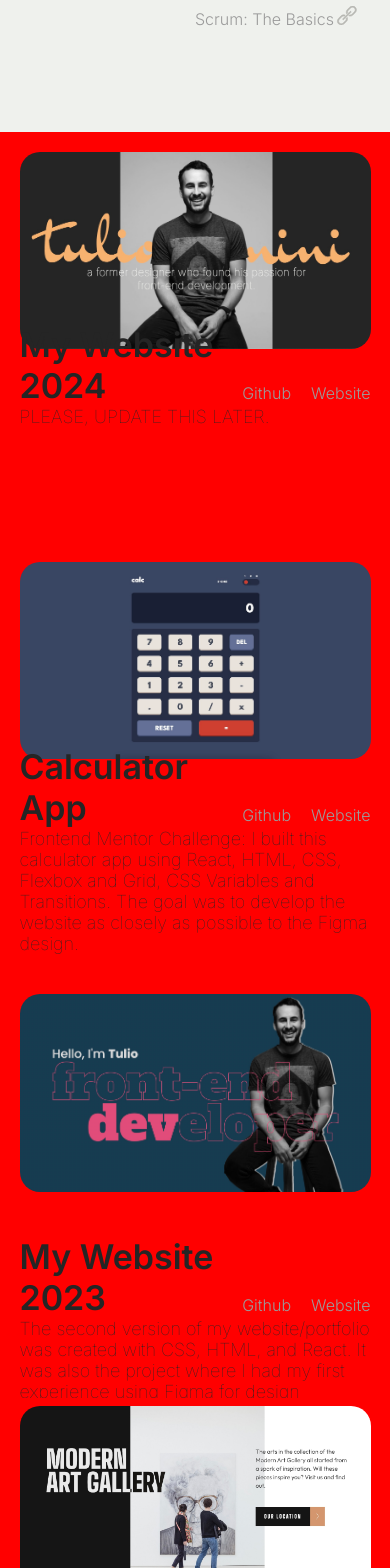
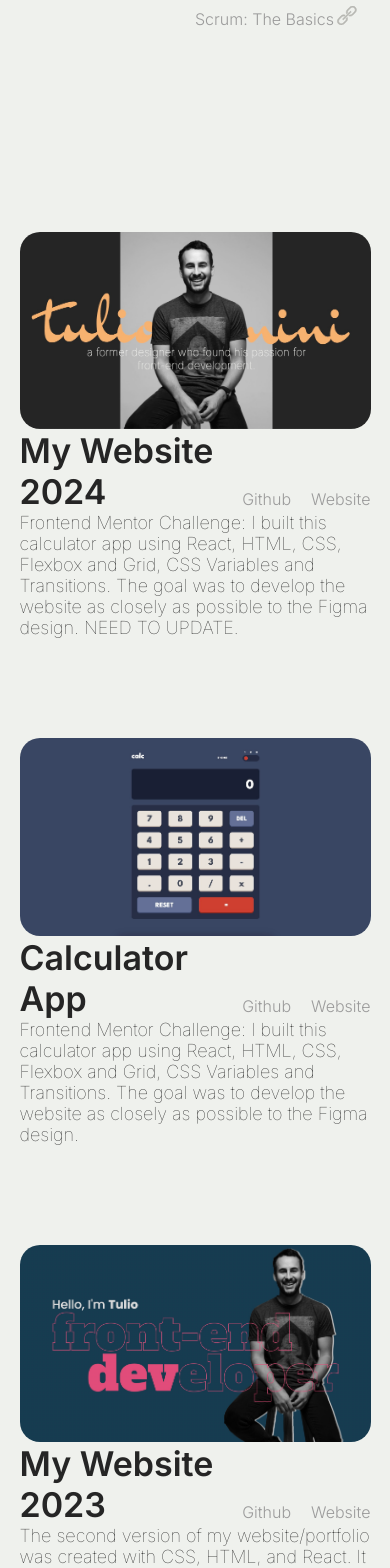
Before and after one commit to t-minini/my-website-v3, a React (Create React App) app: page / in a window 390 px wide. Shown: the part 2400-3968 px from the top of the page. Built offline with nearby package versions, Linux system fonts and the light colour scheme; a web font is replaced by a local one.

Commit message:
media query for ipad vertical ready

```diff
--- a/src/components/projects/Projects.jsx
+++ b/src/components/projects/Projects.jsx
@@ -1,17 +1,43 @@
-import { useRef, useState } from 'react';
+import { useRef, useState, useEffect  } from 'react';
 import style from './Projects.module.css';
 import projectsJSON from '../../projects.json';
 import { motion, useScroll, useTransform } from 'framer-motion';
 
 const ProjectCard = ({ projectsJSON }) => {
   const [isHovered, setIsHovered] = useState(false);
+  const [animationValues, setAnimationValues] = useState([-400, 400]);
+
 
   const ref = useRef();
 
   const { scrollYProgress } = useScroll({
     target: ref,
   });
-  const y = useTransform(scrollYProgress, [0, 1], [-400, 400]);
+
+  useEffect(() => {
+    // Update animation values based on screen size
+    const updateAnimationValues = () => {
+      const screenWidth = window.innerWidth;
+
+      // Adjust these values based on your requirements
+      if (screenWidth <= 820) {
+        setAnimationValues([-0, 0]);
+      } else {
+        setAnimationValues([-400, 400]);
+      }
+    };
+
+    // Call the function on mount and window resize
+    updateAnimationValues();
+    window.addEventListener('resize', updateAnimationValues);
+
+    // Cleanup event listener on component unmount
+    return () => {
+      window.removeEventListener('resize', updateAnimationValues);
+    };
+  }, []); // Empty dependency array means this effect runs once on mount
+
+  const y = useTransform(scrollYProgress, [0, 1], animationValues);
 
   return (
     <section
--- a/src/components/projects/Projects.module.css
+++ b/src/components/projects/Projects.module.css
@@ -65,28 +65,18 @@
 /* iPad Air 820 x 1180  */
 @media only screen and (max-width: 820px) {
   .container {
-    /* display: flex; */
-    /* align-items: center; */
-    /* justify-content: center; */
     height: 50vh;
     flex-direction: column;
-    margin: auto;
-    /* overflow: hidden; */
-    /* padding: 5%; */
-    background-color: red;
+    padding: 10rem 5% 0rem 5%;
+    height: fit-content;
+  }
+
+  .container:last-child {
+    padding-bottom: 5%;
   }
 
   .imageContainer {
-    flex: 2;
     padding-right: 0;
-  }
-
-  .textContainer {
-    /* flex: 2; */
-    /* display: flex; */
-    /* flex-direction: column; */
-    /* align-items: flex-start; */
-    /* justify-content: center; */
   }
 }
 
--- a/src/projects.json
+++ b/src/projects.json
@@ -21,7 +21,7 @@
     "project": "Where to Go?",
     "github": "https://github.com/t-minini/where-to-go-front",
     "website": "https://wheretogo-tm.netlify.app/",
-    "description": "For our bootcamp final project, two classmates and I created a full-stack e-commerce website using CSS, HTML, React, Ant Design, ExpressJS, MongoDB, and NodeJS."
+    "description": "For our bootcamp final project, two classmates and I created a full-stack e-commerce website using CSS, HTML, React, Ant Design, ExpressJS, MongoDB, and NodeJS. NEED TO UPDATE. 3 LINES."
   },
   {
     "id": "004",
@@ -29,7 +29,7 @@
     "project": "My Website 2022",
     "github": "https://github.com/t-minini/my-website",
     "website": "https://tulio-minini-v1.netlify.app/",
-    "description": "My very first website/portfolio featuring a mix of CSS, HTML, React, Bootstrap and some cool animations created with vanilla JavaScript and React.js."
+    "description": "My very first website/portfolio featuring a mix of CSS, HTML, React, Bootstrap and some cool animations created with vanilla JavaScript and React.js. NEED TO UPDATE. 3 LINES"
   },
   {
     "id": "005",
@@ -53,7 +53,7 @@
     "project": "My Website 2023",
     "github": "https://github.com/t-minini/my-website-v2",
     "website": "https://tuliominini.com/",
-    "description": "The second version of my website/portfolio was created with CSS, HTML, and React. It was also the project where I had my first experience using Figma for design practice."
+    "description": "The second version of my website/portfolio was created with CSS, HTML, and React. It was also the project where I had my first experience using Figma for design practice. NEED TO UPDATE. 3 LINES"
   },
   {
     "id": "008",
@@ -69,6 +69,6 @@
     "project": "My Website 2024",
     "github": "https://github.com/t-minini/my-website-v3",
     "website": "https://soft-lebkuchen-f9e7cb.netlify.app/",
-    "description": "PLEASE, UPDATE THIS LATER."
+    "description": "Frontend Mentor Challenge: I built this calculator app using React, HTML, CSS, Flexbox and Grid, CSS Variables and Transitions. The goal was to develop the website as closely as possible to the Figma design. NEED TO UPDATE."
   }
 ]
```
